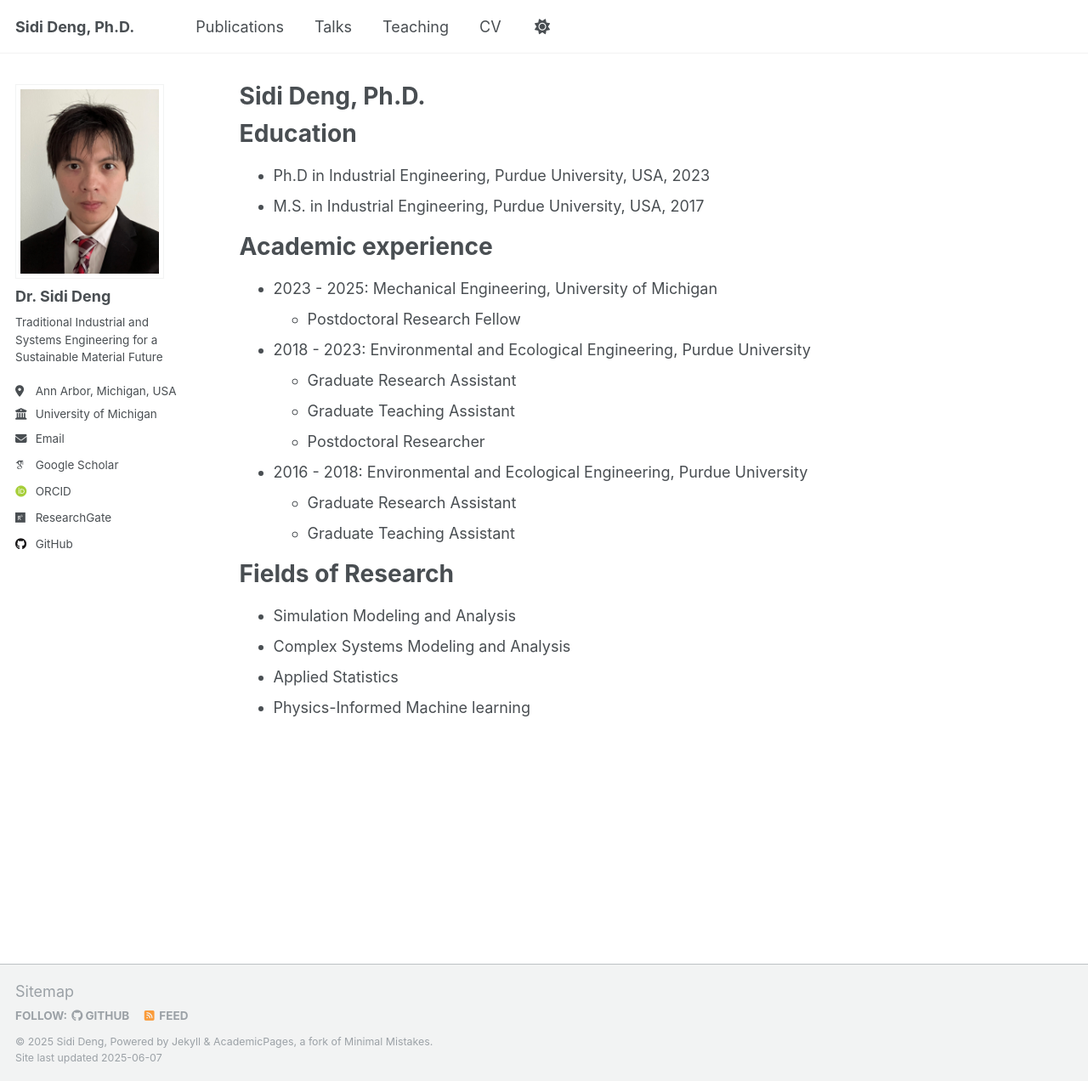
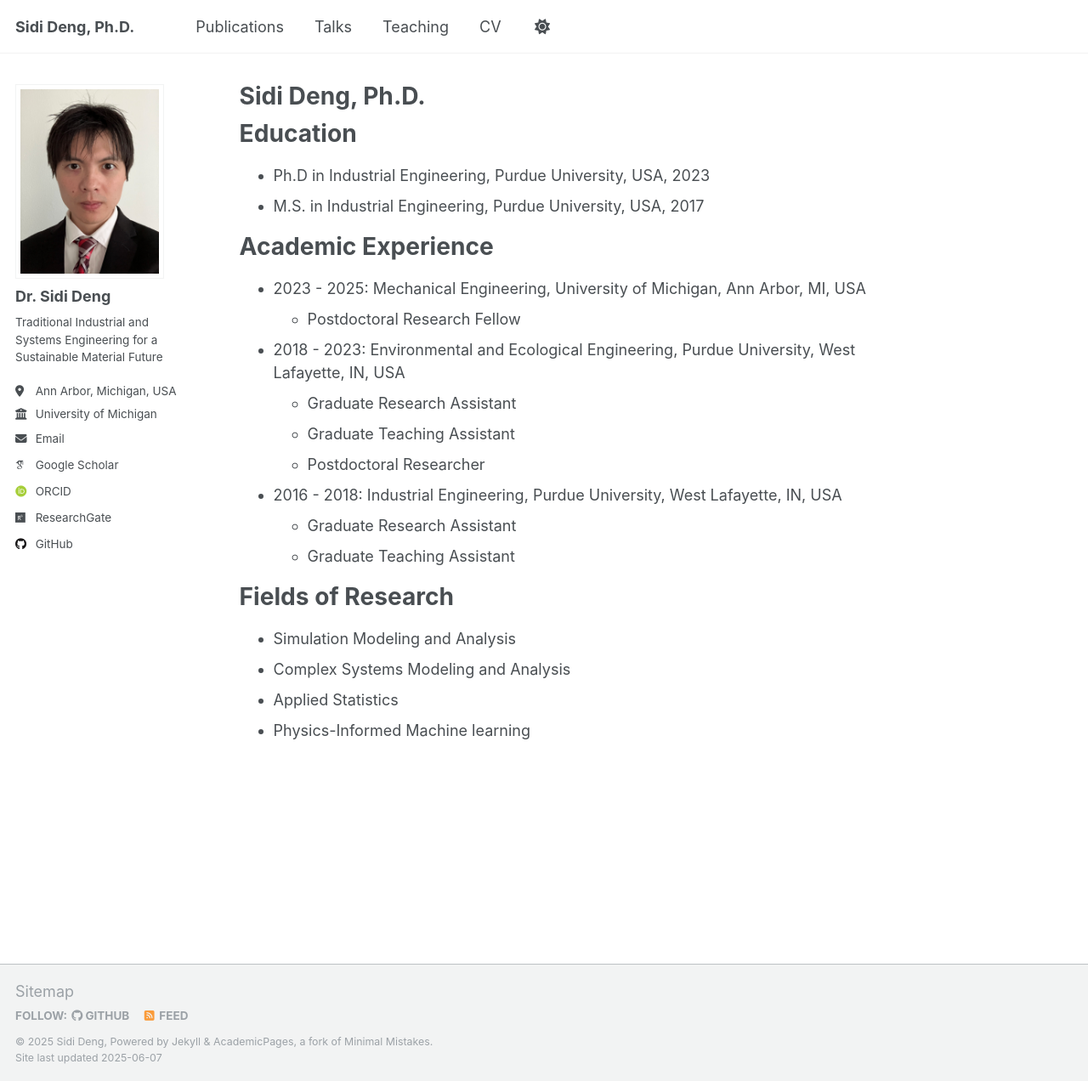
Before and after one commit to SIDIDENG/academia, a Jekyll site: the page built from _pages/about.md, in a window 1280 px wide and 1272 px high. Shown: the whole window at 85% size. Built offline with Jekyll 4.4.1, drawn with Linux system fonts in a browser that asks for light colours; some web fonts are replaced.

Commit message:
Update about.md

```diff
--- a/_pages/about.md
+++ b/_pages/about.md
@@ -14,22 +14,21 @@ Education
 * Ph.D in Industrial Engineering, Purdue University, USA, 2023
 * M.S. in Industrial Engineering, Purdue University, USA, 2017
 
-
-Academic experience
+Academic Experience
 ======
-* 2023 - 2025: Mechanical Engineering, University of Michigan
+* 2023 - 2025: Mechanical Engineering, University of Michigan, Ann Arbor, MI, USA
   * Postdoctoral Research Fellow
 
   [Duties includes: Updates and improvements to template]: #
 
   [Supervisor: The Users]: #
 
-* 2018 - 2023: Environmental and Ecological Engineering, Purdue University
+* 2018 - 2023: Environmental and Ecological Engineering, Purdue University, West Lafayette, IN, USA
   * Graduate Research Assistant
   * Graduate Teaching Assistant
   * Postdoctoral Researcher
 
-* 2016 - 2018: Environmental and Ecological Engineering, Purdue University
+* 2016 - 2018: Industrial Engineering, Purdue University, West Lafayette, IN, USA
   * Graduate Research Assistant
   * Graduate Teaching Assistant
 
```
